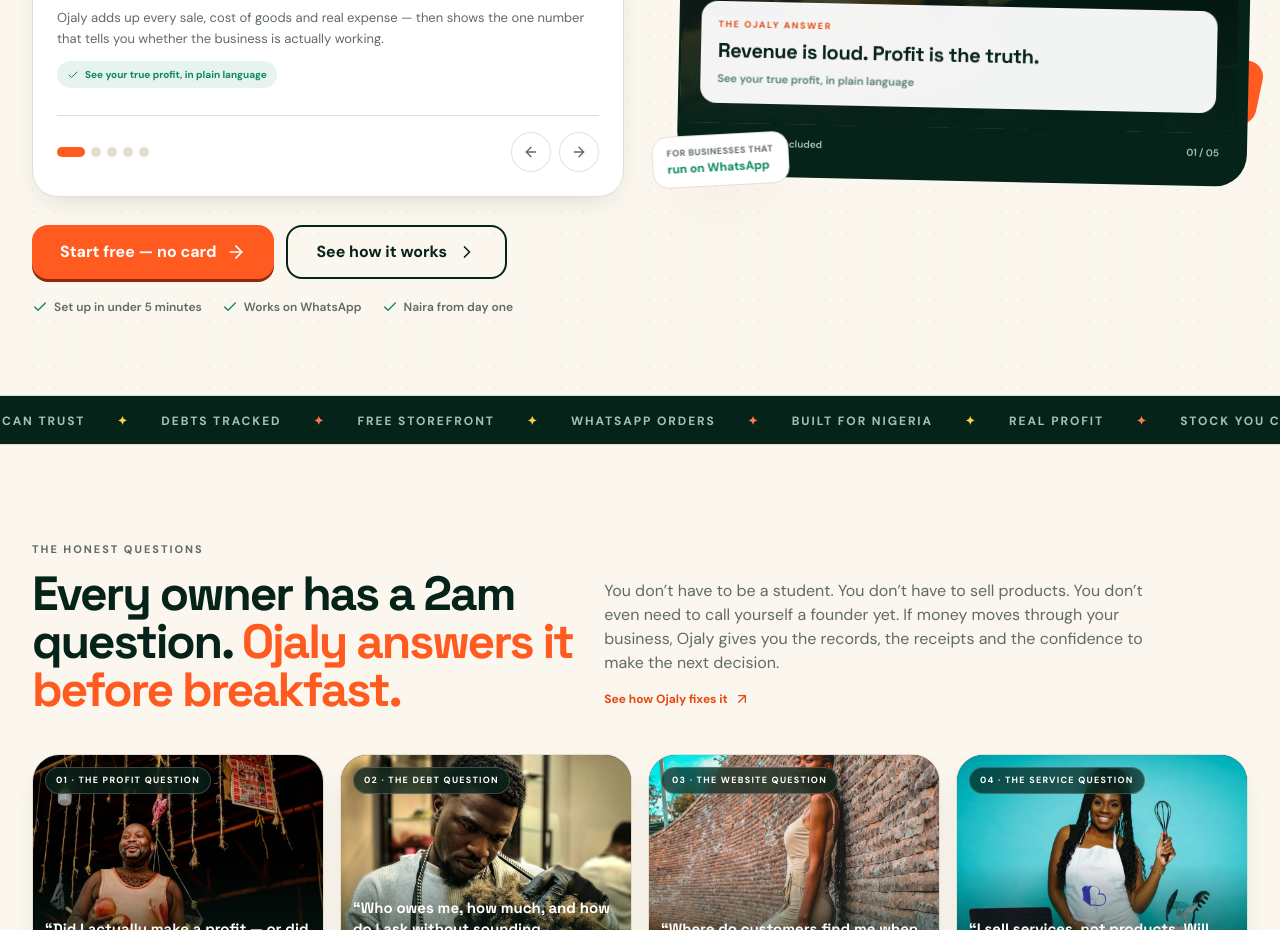
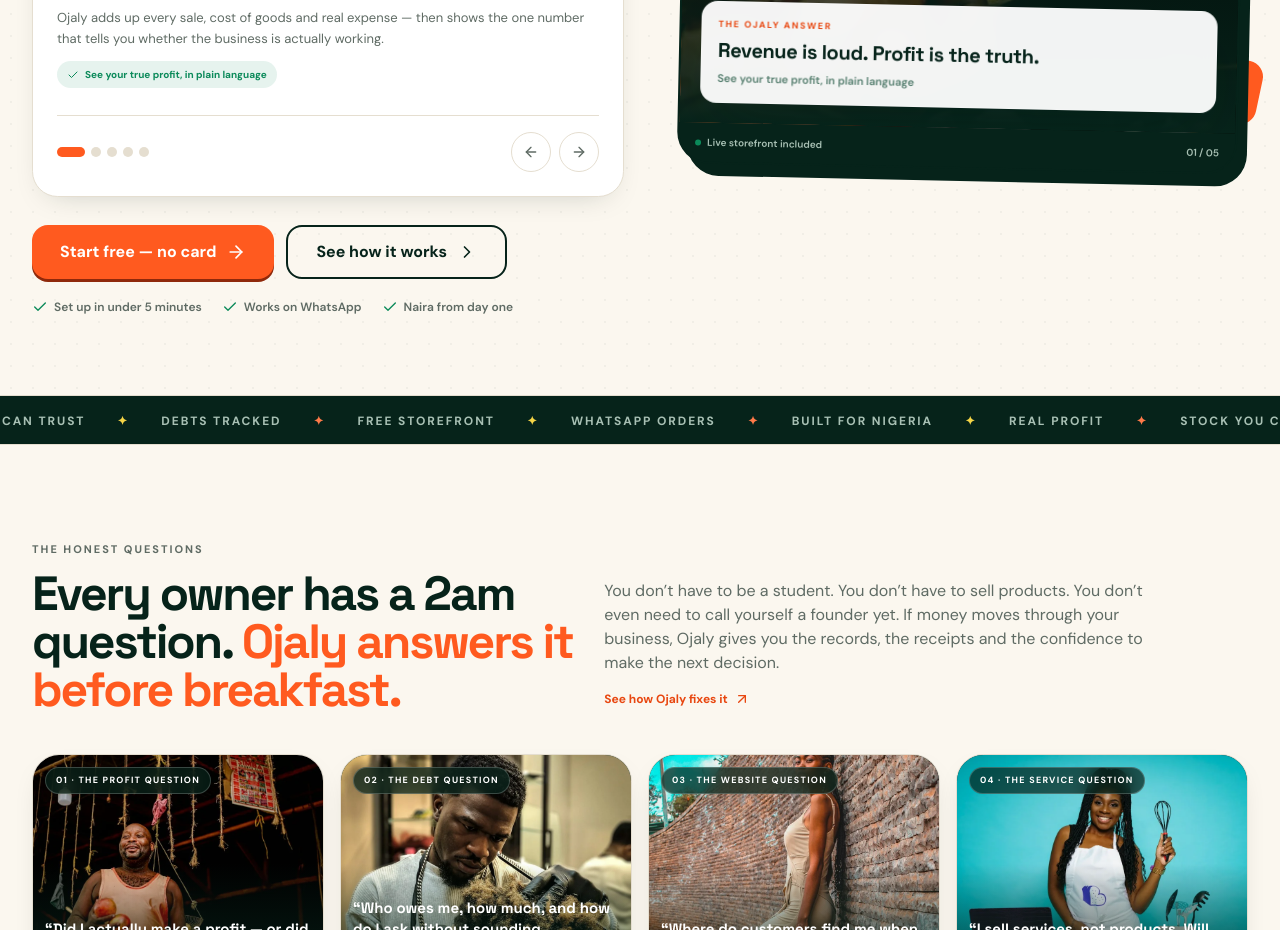
Before and after one commit to markeyz-code/bossly-web, a Nuxt app: page / in a window 1280 px wide. Shown: the part 840-1770 px from the top of the page. Built offline with nearby package versions, Linux system fonts and the light colour scheme; no server answers.

Commit message:
fix(landing): cleanup hero whatsapp badge

```diff
--- a/components/features/landing/LandingHero.vue
+++ b/components/features/landing/LandingHero.vue
@@ -227,10 +227,6 @@
             <span>{{ String(index + 1).padStart(2, '0') }} / {{ String(slides.length).padStart(2, '0') }}</span>
           </div>
         </div>
-        <div class="absolute -bottom-4 -left-3 rotate-[-3deg] rounded-2xl border border-line bg-surface px-3.5 py-2.5 shadow-lift sm:-left-8">
-          <p class="text-[9px] font-bold uppercase tracking-wider text-muted">For businesses that</p>
-          <p class="text-xs font-bold text-success">run on WhatsApp</p>
-        </div>
       </div>
     </div>
 
```
